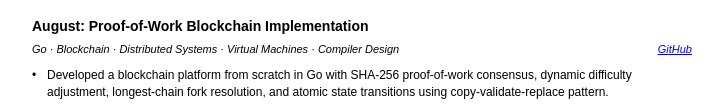
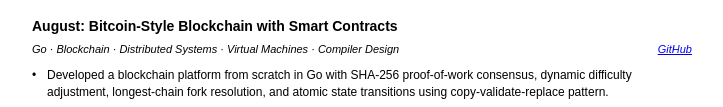
Before and after one commit to frederikgramkortegaard/frederikgramkortegaard.github.io, a plain HTML site: page index.html in a window 1280 px wide. Shown: the part 442-549 px from the top of the page, without its empty margins (278-1001 px from the left). Drawn offline with Linux system fonts and the light colour scheme.

Commit message:
Update august title

```diff
--- a/index.html
+++ b/index.html
@@ -513,7 +513,7 @@ body {
                     </div>
 
   <div class="project">
-    <h3>August: Proof-of-Work Blockchain Implementation</h3>
+    <h3>August: Bitcoin-Style Blockchain with Smart Contracts</h3>
     <div class="project-meta">
         <span class="tech-stack">Go · Blockchain · Distributed Systems · Virtual Machines · Compiler Design</span>
         <a href="https://github.com/frederikgramkortegaard/august" target="_blank">GitHub</a>
```
